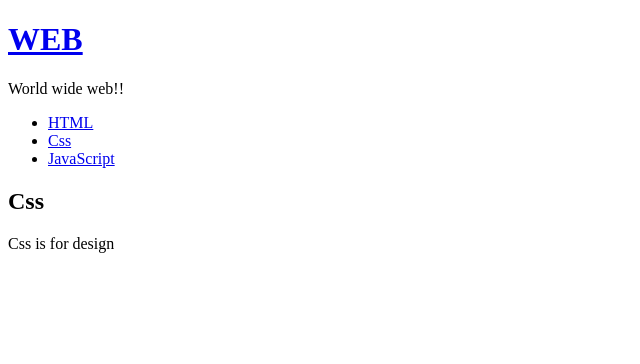
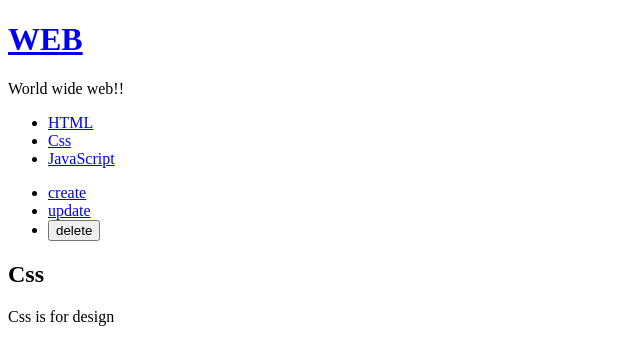
Before and after one commit to LEEKYOOBAEK/Class1_react, a React (Create React App) app: page / in a window 1280 px wide. Shown: the top 364 px of the page, without its empty margins (0-640 px from the left). Built offline with nearby package versions, Linux system fonts and the light colour scheme.

Commit message:
mode 변경 및 control.js / create/update/delete button

```diff
--- a/src/App.js
+++ b/src/App.js
@@ -1,7 +1,8 @@
 import React, { Component } from 'react';
 import TOC from './components/TOC';
 import Content from './components/Content';
-import Subject from './components/Subject.js';
+import Subject from './components/Subject';
+import Control from './components/Control';
 import './App.css';
 
 
@@ -63,6 +64,11 @@
           }.bind(this)}
           data={this.state.contents}
         ></TOC>
+        <Control onChangeMode={function(_mode){
+          this.setState({
+            mode:_mode
+          });
+        }.bind(this)}></Control>
         <Content title={_title} desc={_desc}></Content>
       </div>
     );
--- /dev/null
+++ b/src/components/Control.js
@@ -0,0 +1,25 @@
+import React, { Component } from 'react';
+
+class Control extends Component {
+    render() {
+      console.log('Control render');
+      return (
+        <ul>
+          <li><a href="/create" onClick={function(e){
+            e.preventDefault();
+            this.props.onChangeMode('create');
+          }.bind(this)}>create</a></li>
+          <li><a href="/update" onClick={function(e){
+            e.preventDefault();
+            this.props.onChangeMode('update');
+          }.bind(this)}>update</a></li>
+          <li><input onClick={function(e){
+            e.preventDefault();
+            this.props.onChangeMode('delete');
+          }.bind(this)} type="button" value="delete"></input></li>
+        </ul>
+      );
+    }
+  }
+
+export default Control;
```
